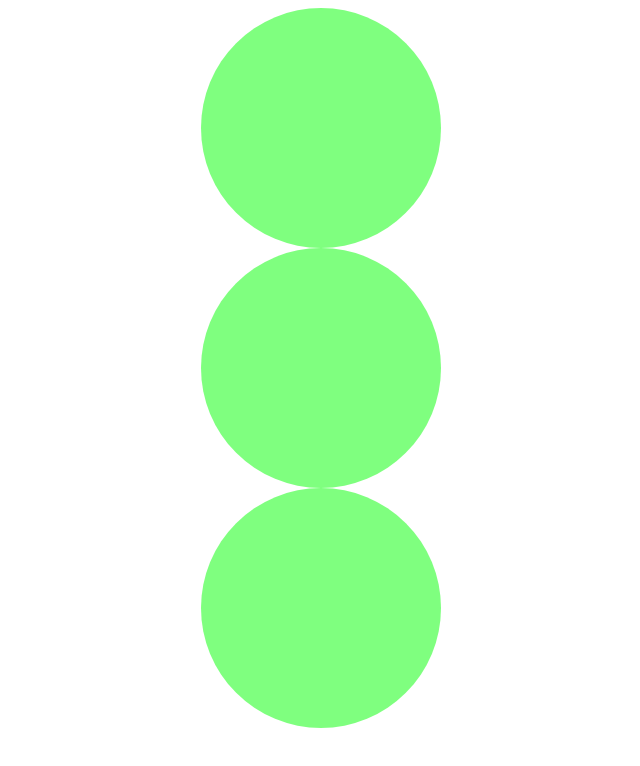
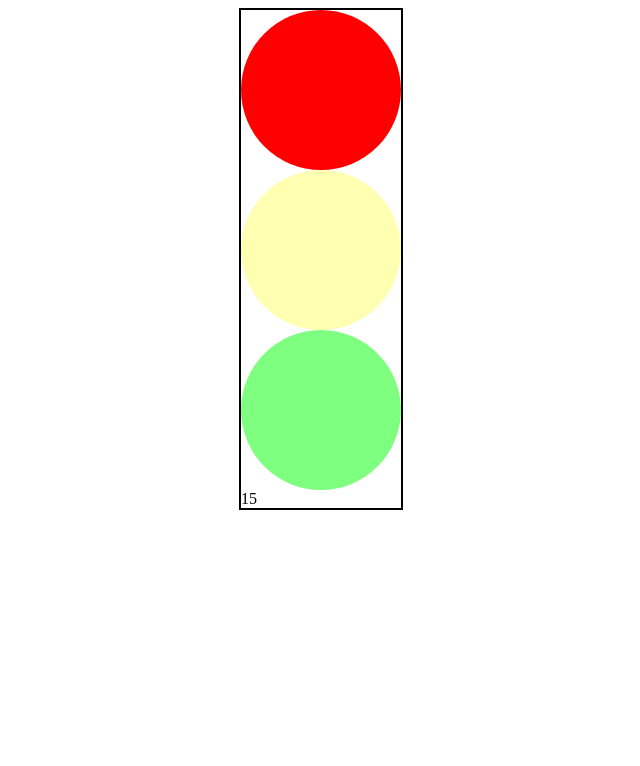
Before and after one commit to chjuge/traffic-light, a Vue app: page /green in a window 1280 px wide. Shown: the top 766 px of the page, without its empty margins (319-959 px from the left). Built offline with nearby package versions, Linux system fonts and the light colour scheme; the HTML template or start-up script is replaced by a standard one.

Commit message:
almost done

```diff
--- a/src/App.vue
+++ b/src/App.vue
@@ -5,16 +5,11 @@
 </template>
 
 <script>
-
-import {mapGetters} from 'vuex'
-
 export default {
   name: 'App',
-  computed: mapGetters(["allState"]),
-  //   allState() {
-  //     return this.$store.getters.allState;
-  //   }
-  // }
+  mounted () {
+    // this.$router.push("/red")
+  },
   methods: {
     timer(duration, remainder) {
       remainder = duration;
--- a/src/components/BaseLight.vue
+++ b/src/components/BaseLight.vue
@@ -1,8 +1,5 @@
 <template>
-    <div
-    class = "round green"
-    :class = "{'red': red, 'red-off': !red, 'yellow': yellow, 'yellow-off': !yellow, 'green': green, 'green-off': !green }"
-    > {{ timer }}</div>
+    <div class = "round" />
 </template>
 
 <script>
@@ -12,13 +9,16 @@ export default {
 </script>
 
 <style>
-    .round {
-  width: 15em;
-  height: 15em;
+.round {
+  width: 10em;
+  height: 10em;
   border-radius: 50%;
-  border: black;
-  line-height: 15em;  /* подробнее про line-height */
+  line-height: 10em;  /* подробнее про line-height */
   text-align: center;  /* выравнять текст по середине по горизонтали */
+}
+
+.containter {
+ border: black solid 2px;
 }
 
 .red {
--- a/src/components/Green.vue
+++ b/src/components/Green.vue
@@ -1,20 +1,33 @@
 <template>
-    <div>
-    <base-light />
-    <base-light />
-    <base-light />
-    </div>
+  <div class ="containter">
+    <base-light :class="{ 'red': red, 'red-off': !red }"/>
+    <base-light :class="{ 'yellow': yellow, 'yellow-off': !yellow }"/>
+    <base-light :class="{ 'green': green, 'green-off': !green }"/>
+    <div>{{timerDuration}}</div>
+  </div>
 </template>
 
 <script>
 import BaseLight from './BaseLight.vue'
+
 export default {
   components: {
       BaseLight
       },
-    name: 'Green',
-    props: {
-
-    },
+  name: 'Green',
+  computed: {
+      red() {
+          return this.$store.getters.lightStatus('redLight')
+      },
+      green() {
+          return this.$store.getters.lightStatus('greenLight')
+      },
+      yellow() {
+          return this.$store.getters.lightStatus('yellowLight')
+      },
+      timerDuration() {
+          return this.$store.getters.duration('greenLight')
+      }
+  }
 }
 </script>
--- a/src/components/Red.vue
+++ b/src/components/Red.vue
@@ -1,16 +1,33 @@
 <template>
-    <base-light />
+  <div class ="containter">
+    <base-light :class="{ 'red':red, 'red-off': !red }"/>
+    <base-light :class="{ 'yellow':yellow, 'yellow-off': !yellow }"/>
+    <base-light :class="{ 'green':green, 'green-off': !green }"/>
+    <div>{{timerDuration}}</div>
+  </div>
 </template>
 
 <script>
 import BaseLight from './BaseLight.vue'
+
 export default {
   components: {
       BaseLight
       },
-    name: 'Red',
-    props: {
-
-    },
+  name: 'Red',
+  computed: {
+      red() {
+          return this.$store.getters.lightStatus('redLight')
+      },
+      green() {
+          return this.$store.getters.lightStatus('greenLight')
+      },
+      yellow() {
+          return this.$store.getters.lightStatus('yellowLight')
+      },
+      timerDuration() {
+          return this.$store.getters.duration('redLight')
+      }
+  }
 }
 </script>
--- a/src/components/Yellow.vue
+++ b/src/components/Yellow.vue
@@ -1,16 +1,33 @@
 <template>
-    <base-light />
+  <div class ="containter">
+    <base-light :class="{ 'red': red, 'red-off': !red }"/>
+    <base-light :class="{ 'yellow': yellow, 'yellow-off': !yellow }"/>
+    <base-light :class="{ 'green': green, 'green-off': !green }"/>
+    <div>{{timerDuration}}</div>
+  </div>
 </template>
 
 <script>
 import BaseLight from './BaseLight.vue'
+
 export default {
   components: {
       BaseLight
       },
-    name: 'Yellow',
-    props: {
-
-    },
+  name: 'Yellow',
+  computed: {
+      red() {
+          return this.$store.getters.lightStatus('redLight')
+      },
+      green() {
+          return this.$store.getters.lightStatus('greenLight')
+      },
+      yellow() {
+          return this.$store.getters.lightStatus('yellowLight')
+      },
+      timerDuration() {
+          return this.$store.getters.duration('yellowLight')
+      }
+  }
 }
 </script>
--- a/src/store.js
+++ b/src/store.js
@@ -7,7 +7,7 @@ Vue.use(Vuex)
 export default new Vuex.Store({
     state: {
         redLight: {
-            turnedOn: false,
+            turnedOn: true,
             baseDuration: 10,
         },
         yellowLight: {
@@ -54,8 +54,12 @@ export default new Vuex.Store({
 
     },
     getters: {
-        allState(state) {
-            return state
+
+        lightStatus: state => light => {
+            return state[light].turnedOn;
+        },
+        duration: state => light => {
+            return state[light].baseDuration;
         }
     }
 })
```
